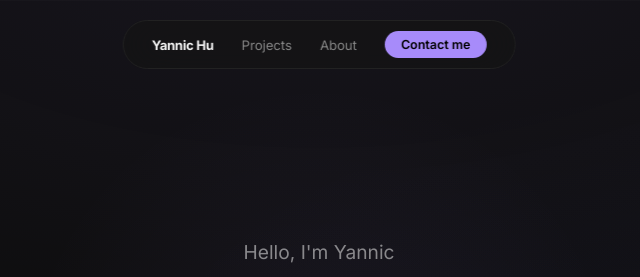
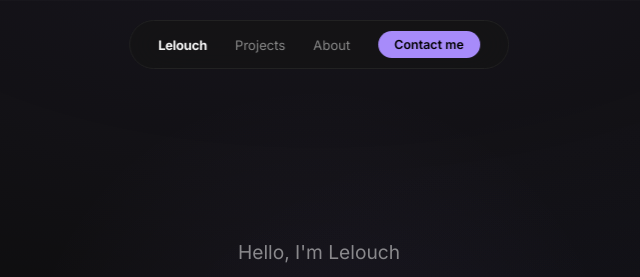
Before and after one commit to Singularity111111/portfolio, a plain HTML site: page index.html in a window 1280 px wide. Shown: the top 277 px of the page, 321-961 px from the left. Drawn offline with Linux system fonts and the light colour scheme.

Commit message:
rename to Lelouch, update title to AI Product Manager

```diff
--- a/index.html
+++ b/index.html
@@ -4,7 +4,7 @@
 <head>
   <meta charset="UTF-8">
   <meta name="viewport" content="width=device-width, initial-scale=1.0">
-  <title>Yannic Hu — Data Product Manager</title>
+  <title>Lelouch — AI Product Manager</title>
   <link
     href="https://fonts.googleapis.com/css2?family=Inter:wght@300;400;500;600;700;800;900&family=Noto+Sans+SC:wght@300;400;500;700;900&display=swap"
     rel="stylesheet">
@@ -768,7 +768,7 @@
 
   <!-- Nav -->
   <nav>
-    <span class="brand">Yannic Hu</span>
+    <span class="brand">Lelouch</span>
     <a href="#projects">Projects</a>
     <a href="#about">About</a>
     <a href="#contact" class="cta">Contact me</a>
@@ -776,7 +776,7 @@
 
   <!-- Hero -->
   <section class="hero fade">
-    <div class="hero-greeting">Hello, I'm Yannic</div>
+    <div class="hero-greeting">Hello, I'm Lelouch</div>
     <h1>AI Product Builder<br><em>& Data Engineer</em></h1>
     <p class="hero-sub">
       正在探索 <strong>多Agent协作</strong> 。
@@ -971,7 +971,7 @@
   </section>
 
   <footer>
-    <div>© 2026 Yannic Hu · All rights reserved</div>
+    <div>© 2026 Lelouch · All rights reserved</div>
   </footer>
 
   <script>
```
